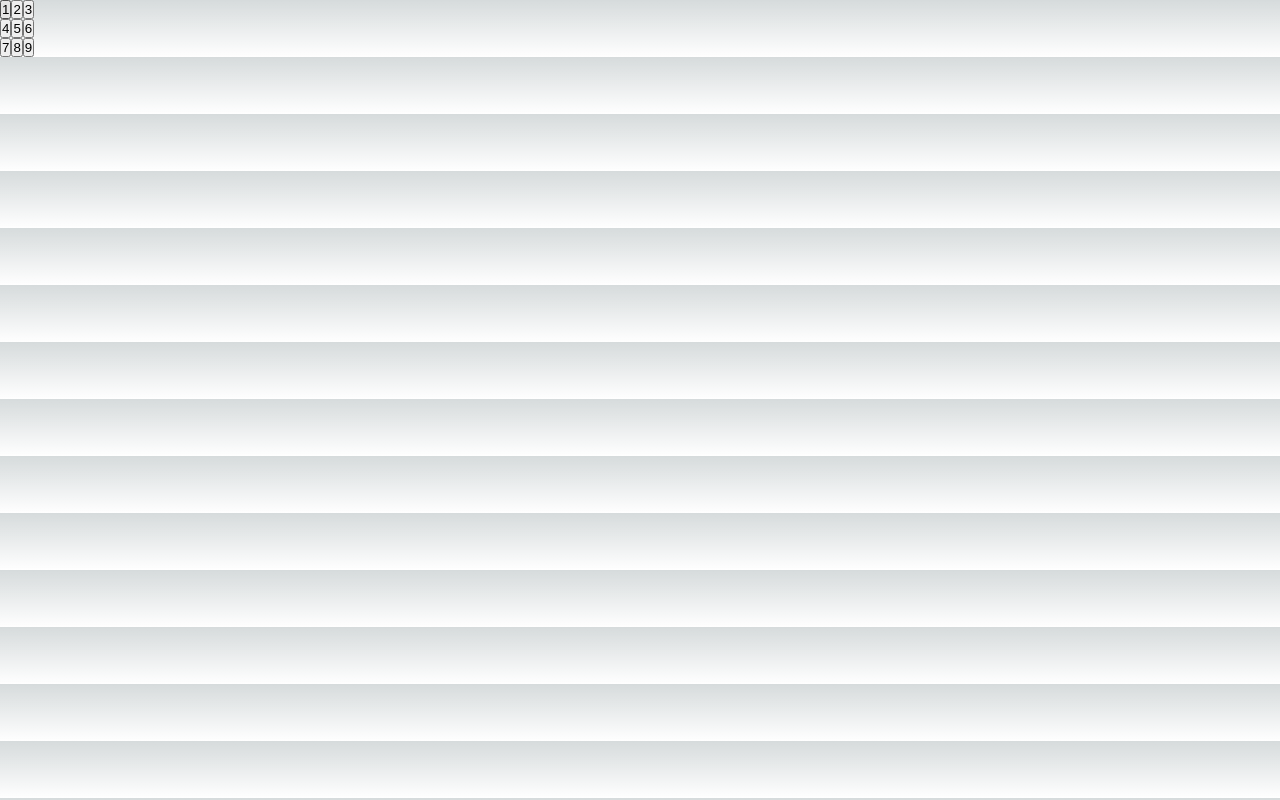
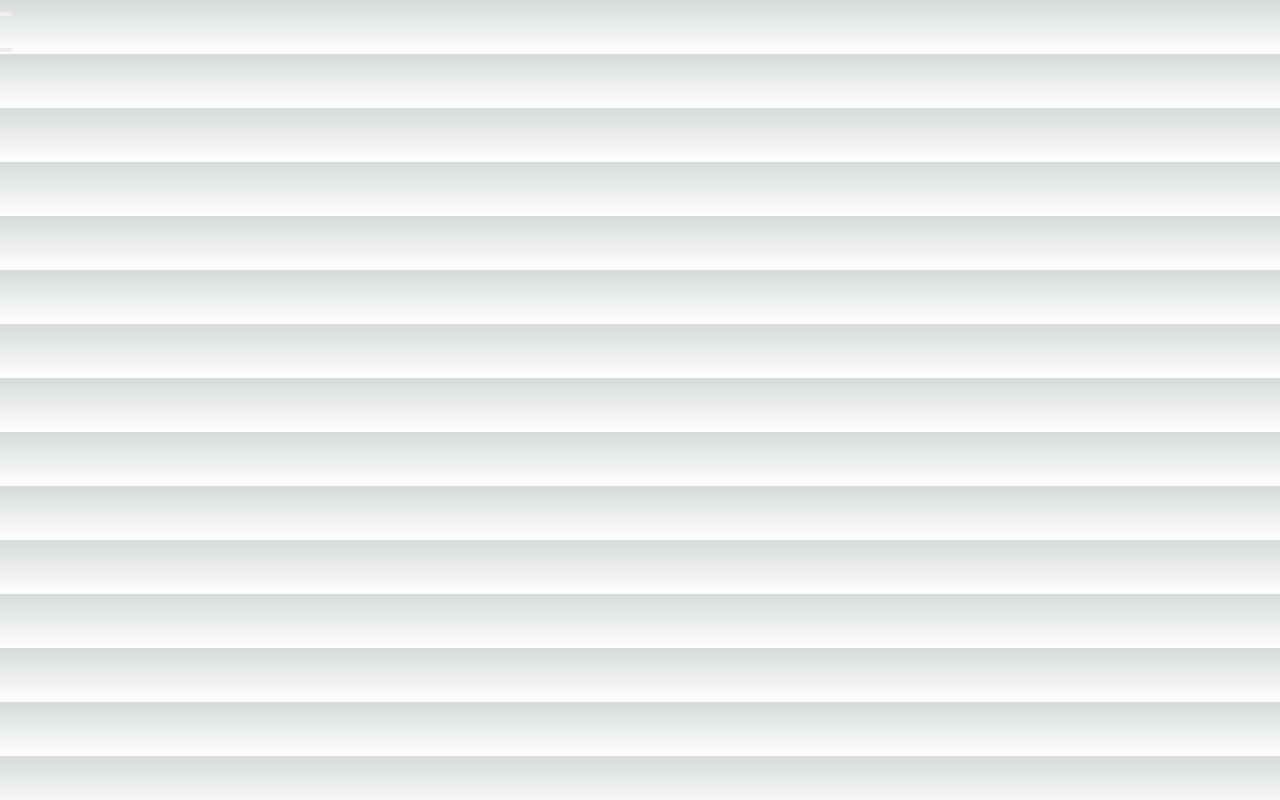
Before and after one commit to valentinsejourne/lifecycle-jenkins, a Next.js app: page / in a window 1280 px wide. Built offline with nearby package versions, Linux system fonts and the light colour scheme.

Commit message:
refactor: components

```diff
--- a/src/pages/index.tsx
+++ b/src/pages/index.tsx
@@ -4,19 +4,19 @@
   return (
     <>
       <div className="board-row">
-        <Square value="1" />
-        <Square value="2" />
-        <Square value="3" />
+        <Square />
+        <Square />
+        <Square />
       </div>
       <div className="board-row">
-        <Square value="4" />
-        <Square value="5" />
-        <Square value="6" />
+        <Square />
+        <Square />
+        <Square />
       </div>
       <div className="board-row">
-        <Square value="7" />
-        <Square value="8" />
-        <Square value="9" />
+        <Square />
+        <Square />
+        <Square />
       </div>
     </>
   );
--- a/src/pages/square.tsx
+++ b/src/pages/square.tsx
@@ -1,3 +1,18 @@
-export default function Square({ value }: {value: string}) {
-    return <button className="square">{value}</button>;
+import { useState } from 'react';
+
+export  default function Square(): any {
+  const [value, setValue] = useState<any>(null);
+
+  function handleClick() {
+    setValue('X');
   }
+
+  return (
+    <button
+      className="square"
+      onClick={handleClick}
+    >
+      {value}
+    </button>
+  );
+}
```
